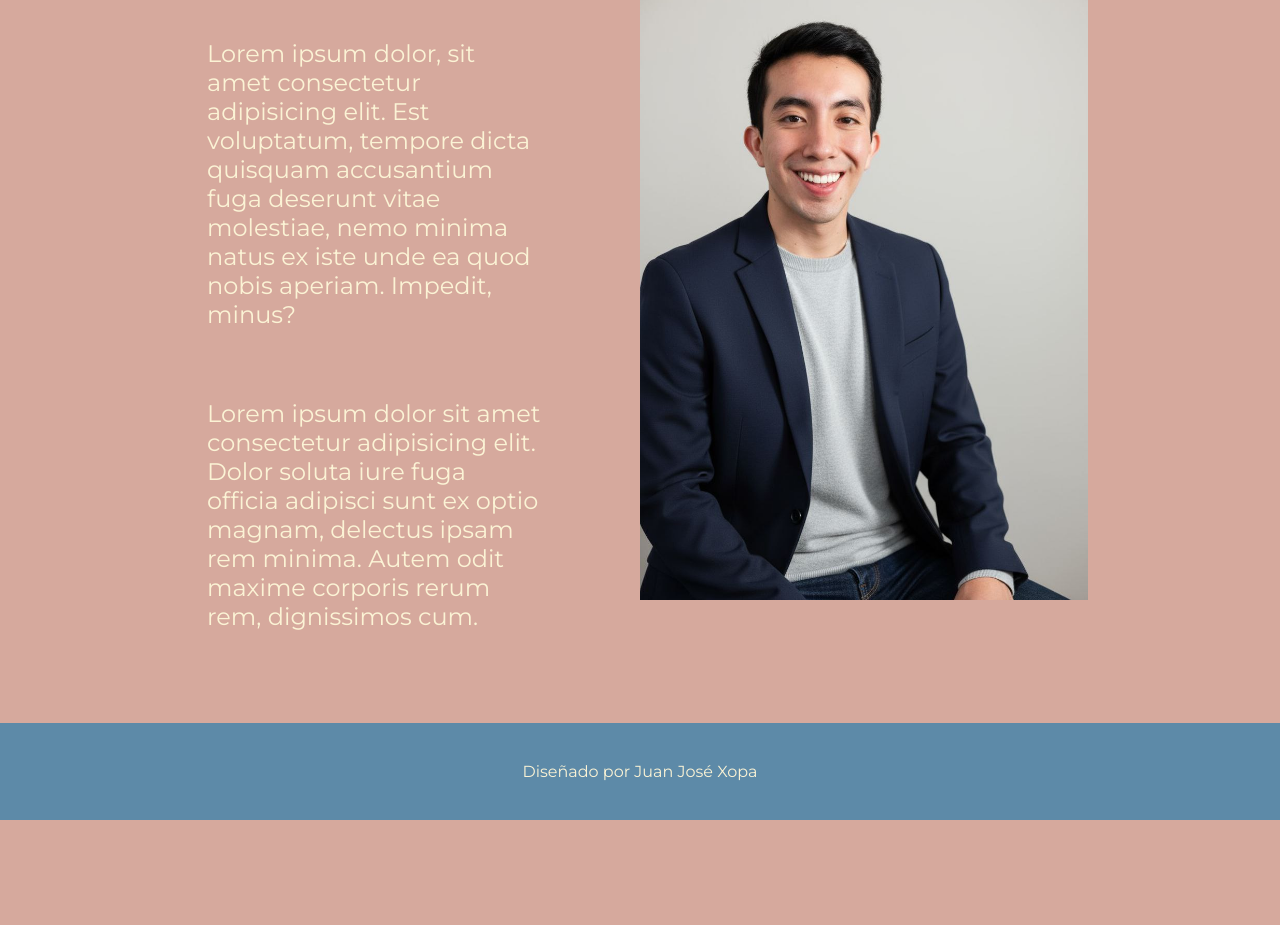
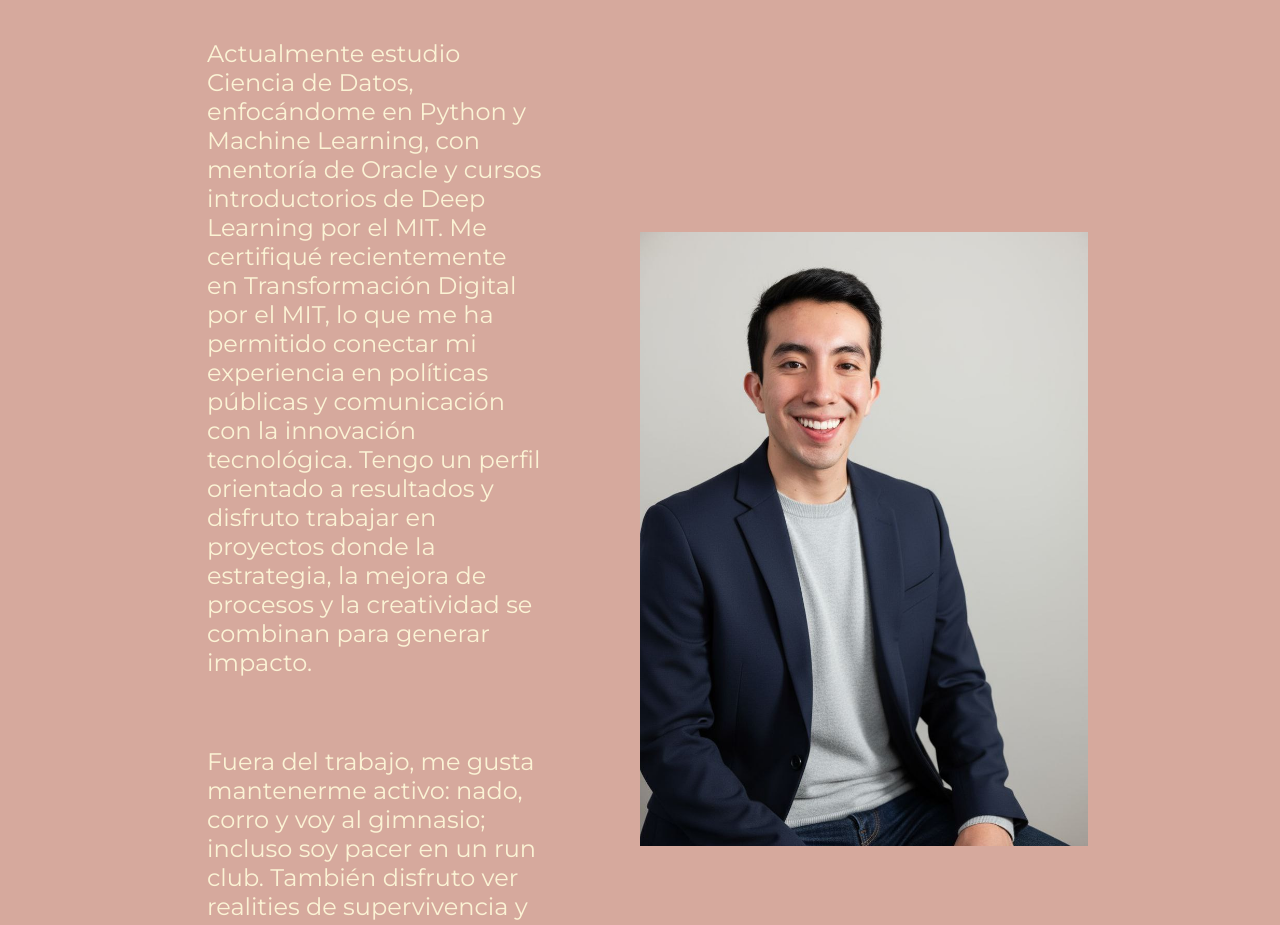
Before and after one commit to jossxopa/portafolio, a plain HTML site: page style/about.html in a window 1280 px wide. Shown: the part 192-1117 px from the top of the page. Before the commit the page ends 1012 px from the top, so only its background shows below. Drawn offline with nearby package versions, Linux system fonts and the light colour scheme.

Commit message:
redacción about me

```diff
--- a/style/about.html
+++ b/style/about.html
@@ -16,8 +16,8 @@
     <main class="presentacion">
         <section class="presentacion__contenido">
             <h1 class="presentacion__contenido__titulo">Sobre mí</h1>
-            <p class="presentacion__contenido__texto">Lorem ipsum dolor, sit amet consectetur adipisicing elit. Est voluptatum, tempore dicta quisquam accusantium fuga deserunt vitae molestiae, nemo minima natus ex iste unde ea quod nobis aperiam. Impedit, minus?</p>
-            <p class="presentacion__contenido__texto">Lorem ipsum dolor sit amet consectetur adipisicing elit. Dolor soluta iure fuga officia adipisci sunt ex optio magnam, delectus ipsam rem minima. Autem odit maxime corporis rerum rem, dignissimos cum.</p>
+            <p class="presentacion__contenido__texto">Actualmente estudio Ciencia de Datos, enfocándome en Python y Machine Learning, con mentoría de Oracle y cursos introductorios de Deep Learning por el MIT. Me certifiqué recientemente en Transformación Digital por el MIT, lo que me ha permitido conectar mi experiencia en políticas públicas y comunicación con la innovación tecnológica. Tengo un perfil orientado a resultados y disfruto trabajar en proyectos donde la estrategia, la mejora de procesos y la creatividad se combinan para generar impacto.</p>
+            <p class="presentacion__contenido__texto">Fuera del trabajo, me gusta mantenerme activo: nado, corro y voy al gimnasio; incluso soy pacer en un run club. También disfruto ver realities de supervivencia y aprender cosas nuevas de forma constante. Creo que el aprendizaje continuo es parte de lo que me mantiene motivado, tanto en lo profesional como en lo personal.</p>
         </section>
         <img class="presentacion__imagen" src="../img/photo1.jpg" alt="Hombre sentado">
     </main>
```
